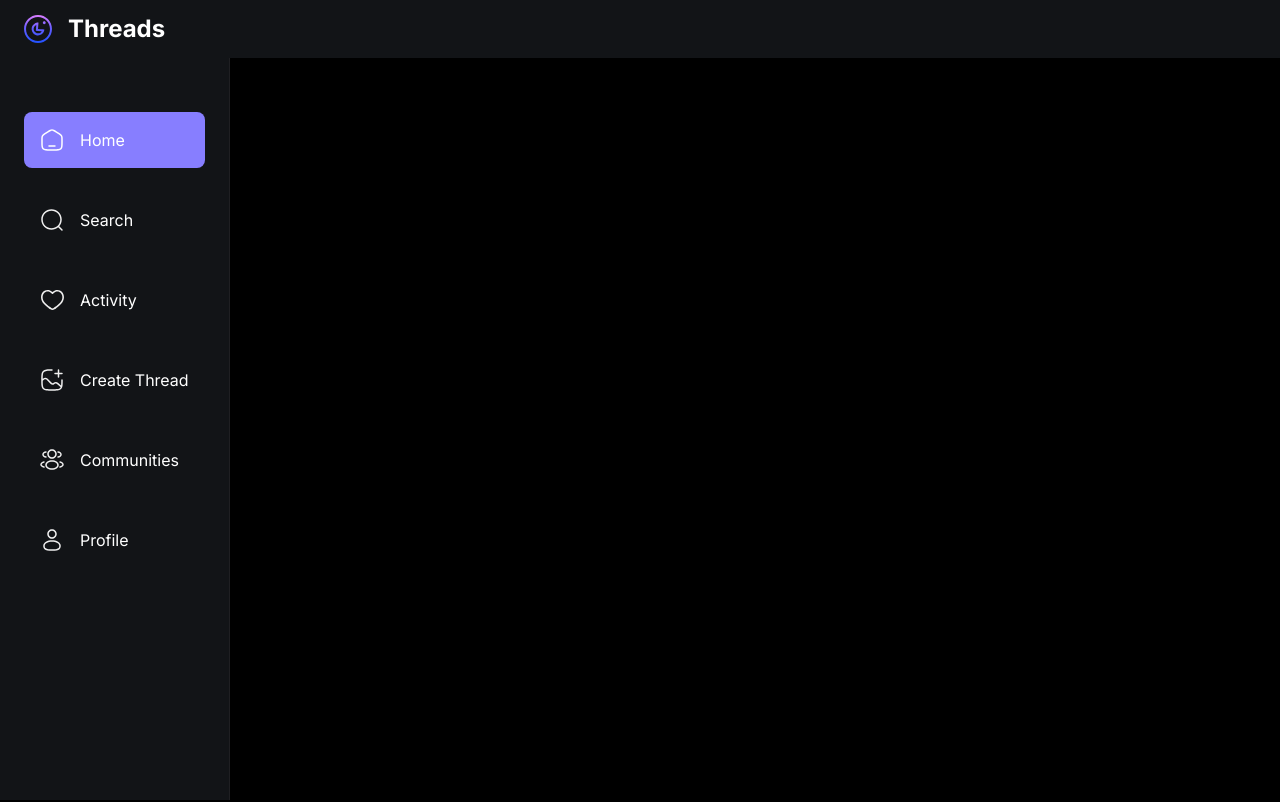
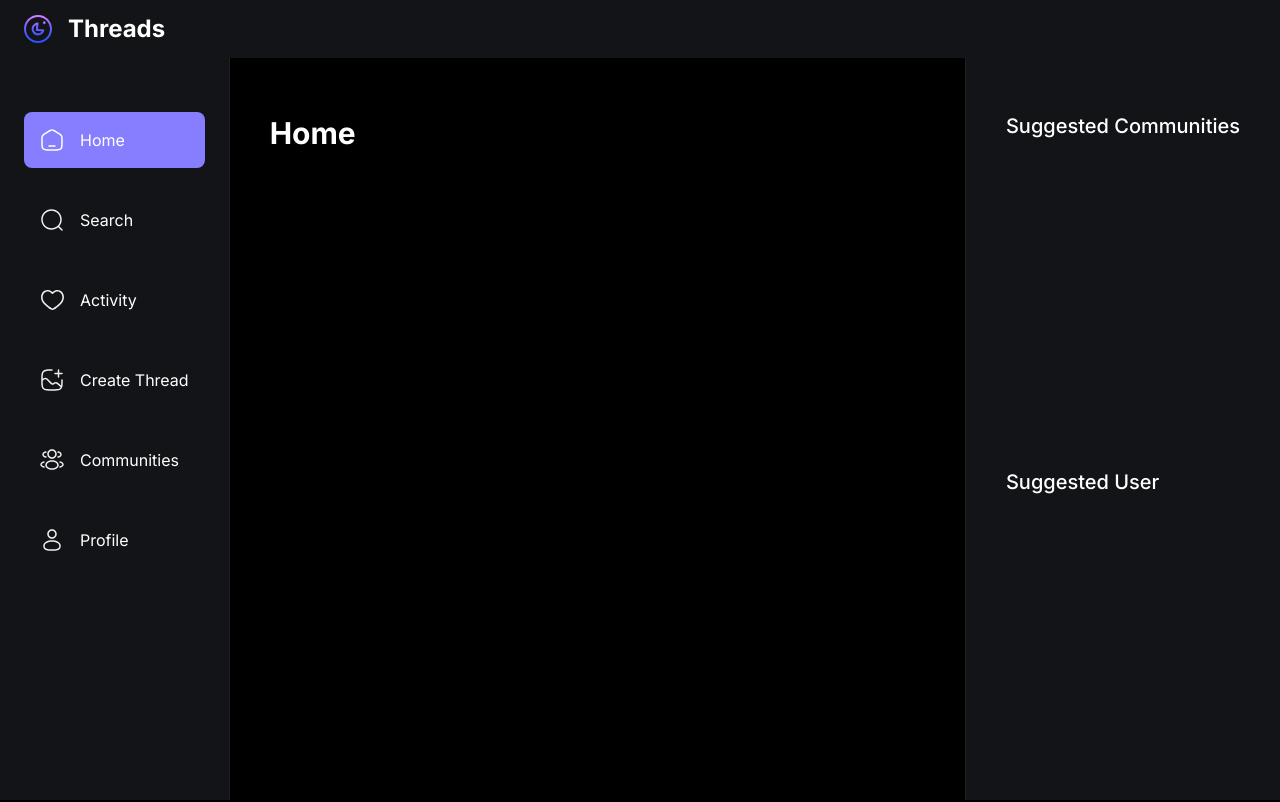
Before and after one commit to akash-kushwaha0/threads, a Next.js app: page / in a window 1280 px wide. Shown: the top 802 px of the page. Built offline with nearby package versions, Linux system fonts and the light colour scheme; no server answers.

Commit message:
Added right sidebar

```diff
--- a/app/(root)/layout.tsx
+++ b/app/(root)/layout.tsx
@@ -25,7 +25,7 @@
         <body className={`${inter.className} bg-dark-1`}>
           <Topbar />
 
-          <main>
+          <main className="flex flex-row">
             <LeftSidebar />
 
             <section className="main-container">
--- a/components/shared/RightSidebar.tsx
+++ b/components/shared/RightSidebar.tsx
@@ -1,5 +1,15 @@
 function RightSidebar() {
-    return <h1>RightSidebar</h1>
+    return (
+        <section className="custom-scrollbar rightsidebar">
+            <div className="flex flex-1 flex-col justify-start">
+                <h3 className="text-heading4-medium text-light-1">Suggested Communities</h3>
+            </div>
+            <div className="flex flex-1 flex-col justify-start">
+                <h3 className="text-heading4-medium text-light-1">Suggested User</h3>
+            </div>
+
+        </section>
+    )
 }
 
 export default RightSidebar;
```
